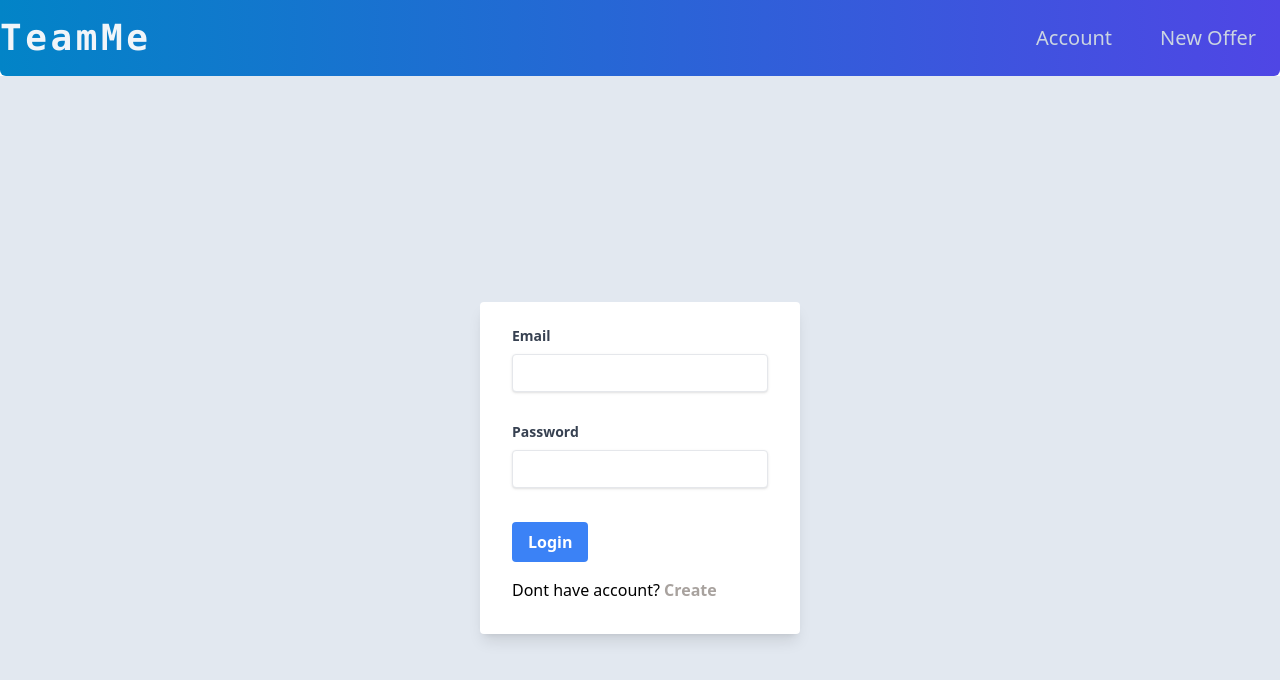
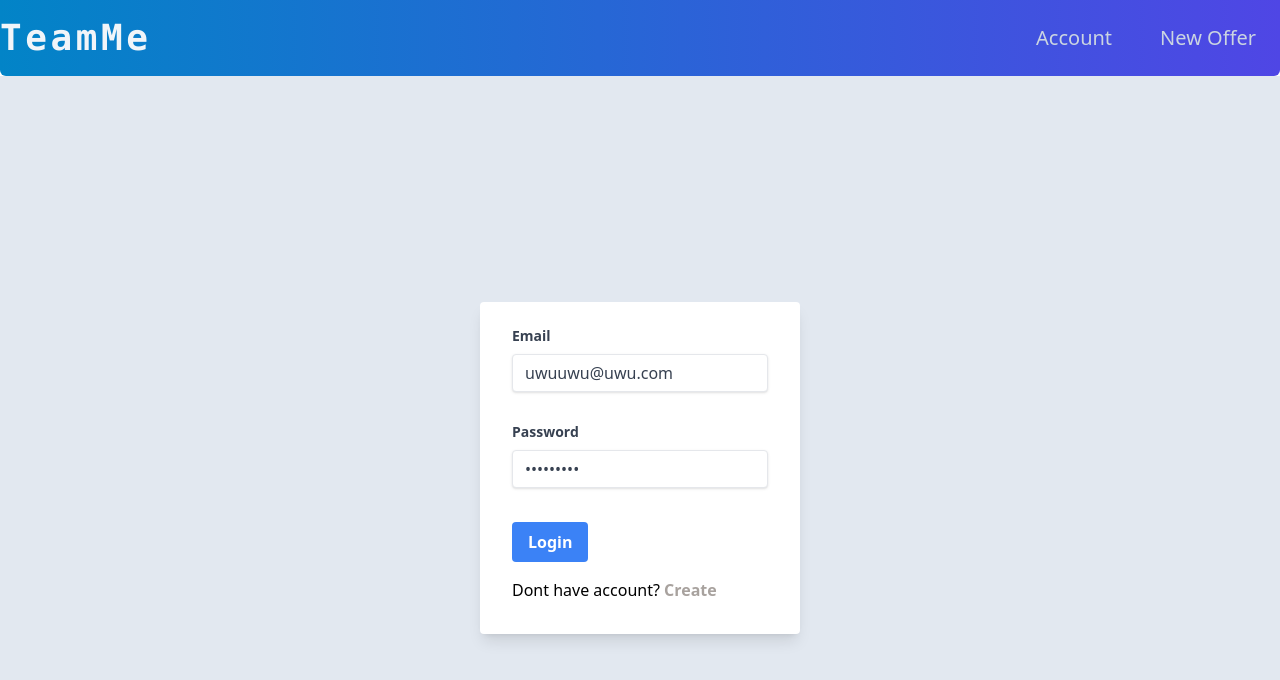
Before and after one commit to olo75jg21/teamMe, a React (Create React App) app in the folder client/: page /login in a window 1280 px wide. Shown: the top 680 px of the page. Built offline with nearby package versions, Linux system fonts and the light colour scheme.

Commit message:
created own hook to determine if user is logged in based on cookies

```diff
--- a/client/src/components/App.tsx
+++ b/client/src/components/App.tsx
@@ -11,7 +11,11 @@ import LandingPage from './landing/LandingPage';
 import LoginPage from './login/LoginPage';
 import RegisterPage from './register/RegisterPage';
 
+import useIsUserLogged from '../utils/useIsUserLogged';
 export const App = (): JSX.Element => {
+
+  const isUserLogged = useIsUserLogged()
+
   return (
     <div className='box-border'>
       <BrowserRouter>
@@ -19,10 +23,10 @@ export const App = (): JSX.Element => {
         <Routes>
           <Route path='/' element={<LandingPage />} />
           <Route path='/register' element={<RegisterPage />} />
-          <Route path='/login' element={<LoginPage />} />
+          <Route path='/login' element={isUserLogged ? <LandingPage /> : <LoginPage />} />
           <Route path='/newoffer' element={<AddOfferPage />} />
           <Route path='/contact' element={<ContactPage />} />
-          <Route path='/account' element={<Account />}/>
+          <Route path='/account' element={<Account />} />
           <Route path="*" element={<ErrorPage />} />
         </Routes>
       </BrowserRouter>
--- a/client/src/components/login/LoginForm.tsx
+++ b/client/src/components/login/LoginForm.tsx
@@ -48,6 +48,7 @@ const LoginForm = (): JSX.Element => {
         <div className='mb-4 h-20'>
           <label className='block text-gray-700 text-sm font-bold mb-2'>Email</label>
           <input
+            defaultValue={'uwuuwu@uwu.com'}
             className='shadow appearance-none border rounded w-full py-2 px-3 text-gray-700 leading-tight focus:outline-none focus:shadow-outline'
             {...register("email")}
           />
@@ -59,6 +60,7 @@ const LoginForm = (): JSX.Element => {
           <input
             className='shadow appearance-none border rounded w-full py-2 px-3 text-gray-700 leading-tight focus:outline-none focus:shadow-outline'
             type='password'
+            defaultValue={123123123}
             {...register("password")}
           />
           {errors.password?.message && <span className='text-red-600'>{errors.password?.message}</span>}
--- a/client/src/components/login/LoginPage.tsx
+++ b/client/src/components/login/LoginPage.tsx
@@ -1,5 +1,4 @@
 import LoginForm from './LoginForm';
-import { BackgroundBlobs } from '../tailwind/BackgroundBloobs';
 
 const LoginPage = (): JSX.Element => {
   return (
--- /dev/null
+++ b/client/src/utils/useIsUserLogged.tsx
@@ -0,0 +1,15 @@
+import { useState, useEffect } from 'react';
+import { useCookies } from 'react-cookie';
+
+const useIsUserLogged = () => {
+    const [isLogged, setIsLogged] = useState<any>(null);
+    const [cookies] = useCookies(['credentials']);
+
+    useEffect(() => {
+        setIsLogged(!!cookies.credentials);
+    }, [cookies]);
+
+    return isLogged;
+};
+
+export default useIsUserLogged;
```
